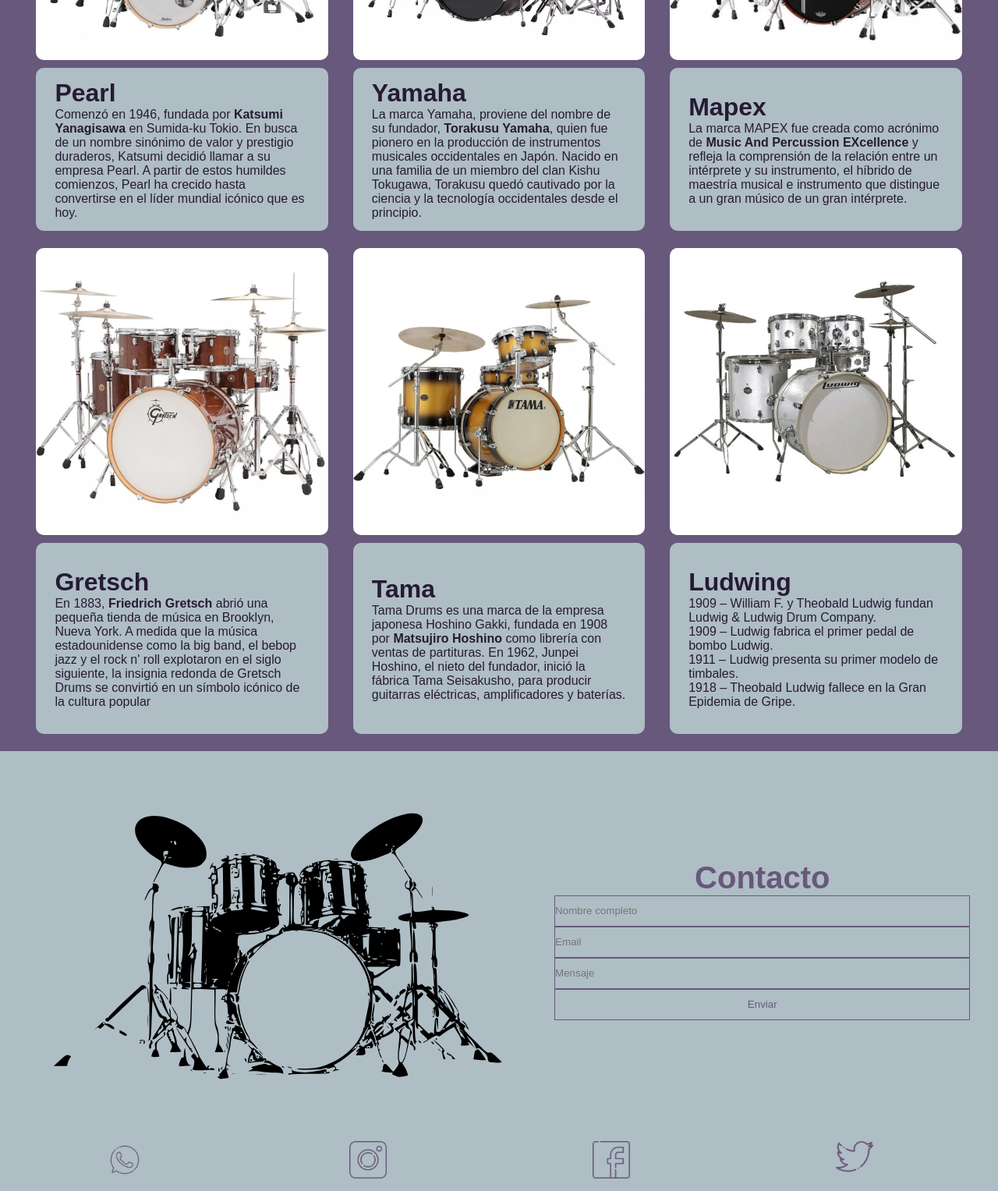
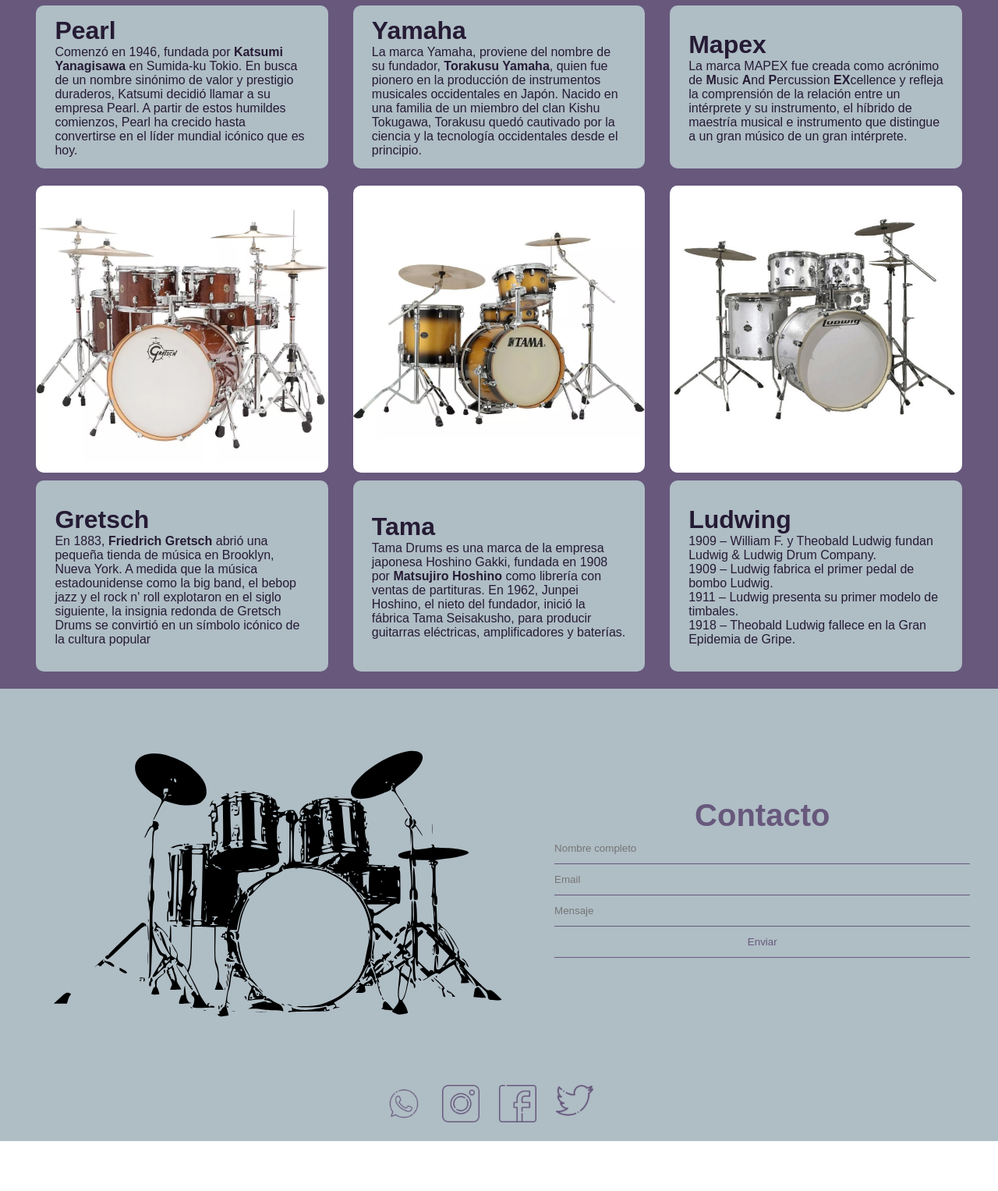
Before and after one commit to lojeda-dev/DrumSet, a plain HTML site: page index.html in a window 1280 px wide. Shown: the part 828-2355 px from the top of the page at 78% size. After the commit the page ends 2291 px from the top, so only its background shows below. Drawn offline with Linux system fonts and the light colour scheme; a web font is replaced by a local one.

Commit message:
agrego funcionalidad nav, cards y footer

```diff
--- a/css/style.css
+++ b/css/style.css
@@ -5,6 +5,12 @@
     padding: 0;
     box-sizing: border-box;
     font-family: 'New Rocker', sans-serif;
+    scroll-behavior: smooth;
+}
+
+header {
+    width: 100%;
+    position: fixed;
 }
 
 nav {
@@ -56,6 +62,11 @@ a {
     align-items: center;
     text-decoration: none;
     color: #67587c;
+}
+
+.a-nav:hover {
+    background-color: #67587c;
+    color: #afbdc5;
 }
 
 .a-nav {
@@ -128,6 +139,12 @@ h4 {
     justify-content: center;
 }
 
+.container-descripcion-cards:hover {
+    transition: .5s;
+    background-color: #251b34;
+    color: #afbdc5;
+}
+
 .formulario {
     display: flex;
     justify-content: space-evenly;
@@ -136,7 +153,7 @@ h4 {
     color: #67587c;
 }
 
-h3{
+h3 {
     font-size: 2.5em;
 }
 
@@ -149,7 +166,8 @@ button,
 input {
     color: #67587c;
     background: transparent;
-    border: 1px solid #67587c;
+    border: transparent;
+    border-bottom: 1px solid #67587c;
     width: 40em;
     height: 3em;
 }
@@ -166,7 +184,10 @@ button:hover{
 }
 
 footer {
-    height: 5em;
+    height: 6em;
+    display: flex;
+    justify-content: center;
+    align-items: center;
     background-color: #afbdc5;
 }
 
@@ -174,10 +195,15 @@ footer {
     width: 3em;
 }
 
-ul {
-    display: flex;
-    flex-direction: row;
+footer:hover {
+    transition: 1s;
     justify-content: space-around;
-    align-items: center;
-    padding: 1em;
 }
+
+.facebook:hover,
+.instagram:hover,
+.twitter:hover,
+.whatsapp:hover {
+    width: 3.5em;
+    transition: .2s;
+}
--- a/index.html
+++ b/index.html
@@ -74,7 +74,7 @@
                     Mapex
                 </h4>
                 <p>
-                    La marca MAPEX fue creada como acrónimo de <strong>Music And Percussion EXcellence</strong> y
+                    La marca MAPEX fue creada como acrónimo de <strong>M</strong>usic <strong>A</strong>nd <strong>P</strong>ercussion <strong>EX</strong>cellence y
                     refleja la
                     comprensión de la relación entre un intérprete y su instrumento, el híbrido de maestría musical e
                     instrumento que distingue a un gran músico de un gran intérprete.
@@ -136,7 +136,7 @@
             <h3>Contacto</h3>
             <form>
                 <input type="text" placeholder="Nombre completo" required>
-                <input type="mail" placeholder="Email" required>
+                <input type="email" placeholder="Email" required>
                 <input type="text" placeholder="Mensaje" required>
                 <button>Enviar</button>
             </form>
@@ -144,13 +144,13 @@
     </section>
     <footer>
         <ul>
-            <li><a href="https://www.whatsapp.com/" target="_blank"><img class="logo-footer"
+            <li><a class="whatsapp" href="https://www.whatsapp.com/" target="_blank"><img class="logo-footer whatsapp"
                         src="imagenes/whatsapp.png"></a></li>
-            <li><a href="https://www.instagram.com/" target="_blank"><img class="logo-footer"
+            <li><a class="instagram" href="https://www.instagram.com/" target="_blank"><img class="logo-footer instagram"
                         src="imagenes/logotipo-de-instagram.png"></a></li>
-            <li><a href="https://www.facebook.com/" target="_blank"><img class="logo-footer"
+            <li><a class="facebook" href="https://www.facebook.com/" target="_blank"><img class="logo-footer facebook"
                         src="imagenes/facebook.png"></a></li>
-            <li><a href="https://twitter.com/" target="_blank"><img class="logo-footer" src="imagenes/gorjeo.png"></a>
+            <li><a class="twitter" href="https://twitter.com/" target="_blank"><img class="logo-footer twitter" src="imagenes/gorjeo.png"></a>
             </li>
         </ul>
     </footer>
```
